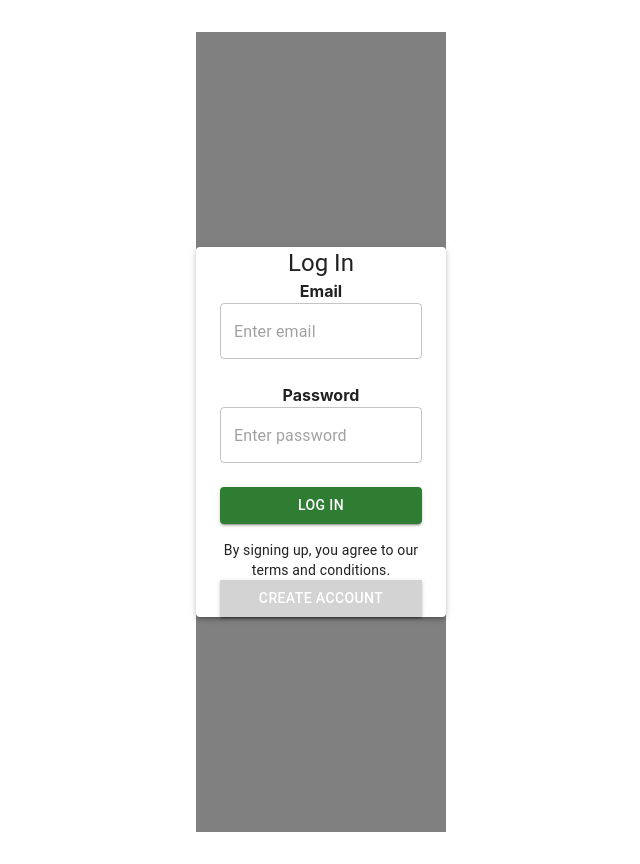
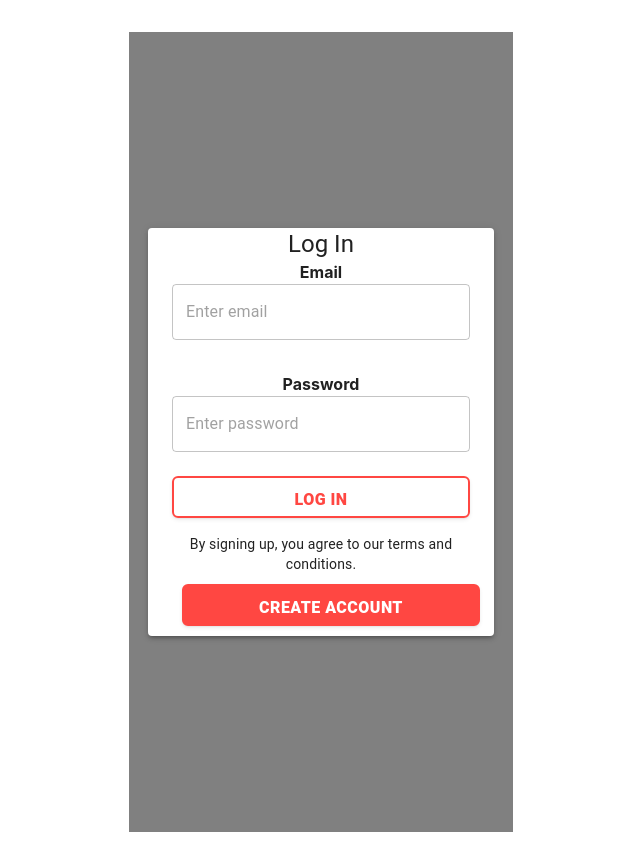
Before and after one commit to sambhavibista/MinorProjectSaloon, a React (Vite) app in the folder Frontend/: page / in a window 1280 px wide. Shown: the whole page, without its empty margins (319-959 px from the left). Built offline with nearby package versions, Linux system fonts and the light colour scheme.

Commit message:
button ko text center ma aayena

```diff
--- a/Frontend/src/Login.jsx
+++ b/Frontend/src/Login.jsx
@@ -3,7 +3,7 @@ import {  useNavigate,Link } from 'react-router-dom';
 import Validation from './SignUpValidation';
 import axios from 'axios';
 import { Box, TextField, Button, Typography, Container, Paper } from '@mui/material';
-
+import './login.css'
 function Login() {
   const [values, setValues] = useState({
     name: '',
@@ -36,10 +36,10 @@ function Login() {
 
   return (
     <Box sx={{ display: 'flex', justifyContent: 'center', alignItems: 'center', backgroundColor: 'grey', height: '100vh' }}>
-      <Container component={Paper} elevation={3} sx={{ width: "250px" }}>
+      <Container component={Paper} elevation={3} sx={{ width: "90%", }}>
         <Typography variant="h5">Log In</Typography>
         <form onSubmit={(e) => handleSubmit(e)}>
-          <Box sx={{ mb: 3 }}>
+          <Box sx={{ mb: 4 }}>
             <label htmlFor="email"><strong>Email</strong></label>
             <TextField
               type='email'
@@ -63,23 +63,26 @@ function Login() {
             />
             {errors.password && <span className='text-danger'>{errors.password}</span>}
           </Box>
-          <Button type='submit' variant="contained" color="success" fullWidth>Log In</Button>
+          <Button id='login' type='submit' variant="contained" color="success" fullWidth>Log In</Button>
           <Typography variant="body2" sx={{ mt: 2 }}>By signing up, you agree to our terms and conditions.</Typography>
-          <Button
+          <Button id='create'
       component={Link}
       to="/signup"
       variant="contained"
       fullWidth
       sx={{
-        bgcolor: 'lightgray', // Adjust background color as needed
-        borderRadius: 0, // Set border radius to 0 for sharp corners
+        margin:'10px',
+        padding:'10px',
+        bgcolor: 'lightblue', // Adjust background color as needed
+        borderRadius: 2, // Set border radius to 0 for sharp corners
         textDecoration: 'none', // Remove text decoration
         '&:hover': {
           bgcolor: 'lightgray', // Adjust hover background color if needed
         },
       }}
     >
-      Create account
+
+      Create Account
     </Button>
         </form>
       </Container>
--- /dev/null
+++ b/Frontend/src/login.css
@@ -0,0 +1,43 @@
+#create{
+
+
+    display: inline-block;
+    align-items: cent;
+    outline: 1;
+    cursor: pointer;
+    border-radius: 6px;
+    border: 2px solid #ff4742;
+    color: #fff;
+    background-color: #ff4742;
+    padding: 8px;
+    box-shadow: rgba(0, 0, 0, 0.07) 0px 2px 4px 0px, rgba(0, 0, 0, 0.05) 0px 1px 1.5px 0px;
+    font-weight: 800;
+    font-size: 16px;
+    height: 42px;
+    :hover{
+        background: 0 0;
+        color: #91312d;
+    }
+
+
+}
+#login{
+
+    display: inline-block;
+    outline: 0;
+    cursor: pointer;
+    border-radius: 6px;
+    border: 2px solid #ff4742;
+    color: #ff4742;
+    background: 0 0;
+    padding: 8px;
+    box-shadow: rgba(0, 0, 0, 0.07) 0px 2px 4px 0px, rgba(0, 0, 0, 0.05) 0px 1px 1.5px 0px;
+    font-weight: 800;
+    font-size: 16px;
+    height: 42px;
+    :hover{
+        background-color: #ff4742;
+        color: #fff;
+    }
+
+}
```
